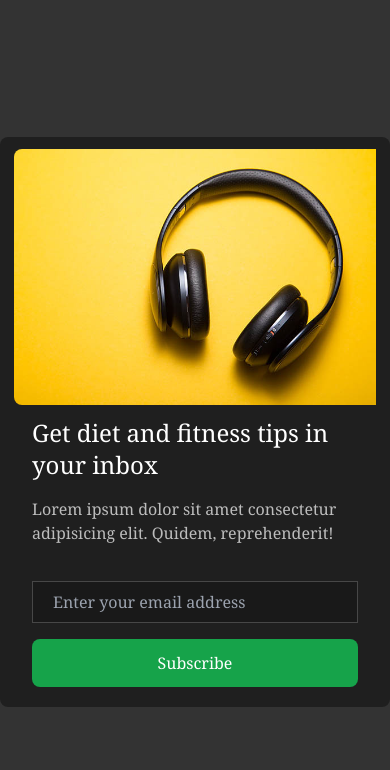
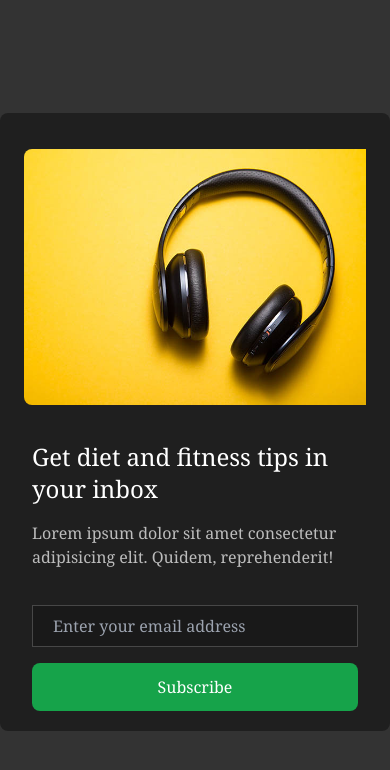
Before and after one commit to PaulosNed/Requirement-Project, a React (Create React App) app: page / in a window 390 px wide. Shown: the top 770 px of the page. Built offline with nearby package versions, Linux system fonts and the light colour scheme.

Commit message:
slight modification

```diff
--- a/src/App.js
+++ b/src/App.js
@@ -5,8 +5,8 @@ function App() {
   return (
     <div className="h-screen bg-black/80 flex items-center justify-center">
       <div className="max-w-2xl mx-auto bg-black/40 text-white flex flex-col md:flex-row rounded-lg items-center">
-        <div className="md:p-3">
-          <img src={image6} alt="plant" className="w-full md:w-64 my-3 md:my-0 h-64 rounded-l-lg transform hover:scale-110 hover:rounded-lg duration-300"/>
+        <div className="w-full md:w-64 p-6 md:p-3">
+          <img src={image6} alt="plant" className="w-full  my-3 md:my-0 h-64 rounded-l-lg transform hover:scale-110 hover:rounded-lg duration-300"/>
         </div>
 
         <div className="mx-auto flex flex-col gap-4 px-8 font-serif">
@@ -14,7 +14,7 @@ function App() {
           <p className="text-white/70">Lorem ipsum dolor sit amet consectetur adipisicing elit. Quidem, reprehenderit!</p>
           <div className="flex flex-col md:flex-row gap-4 my-5">
             <input type="text" placeholder="Enter your email address" className="border border-white/20 bg-black/20 w-full text-white py-2 px-5 focus:outline-none"/>
-            <button type="submit" className="bg-green-600 rounded-lg px-5 h-12">Subscribe</button>
+            <button type="submit" className="bg-green-600 rounded-lg px-5 h-12 transform hover:scale-105 hover:bg-lime-600 hover:text-zinc-800 duration-200">Subscribe</button>
           </div>
         </div>
 
```
